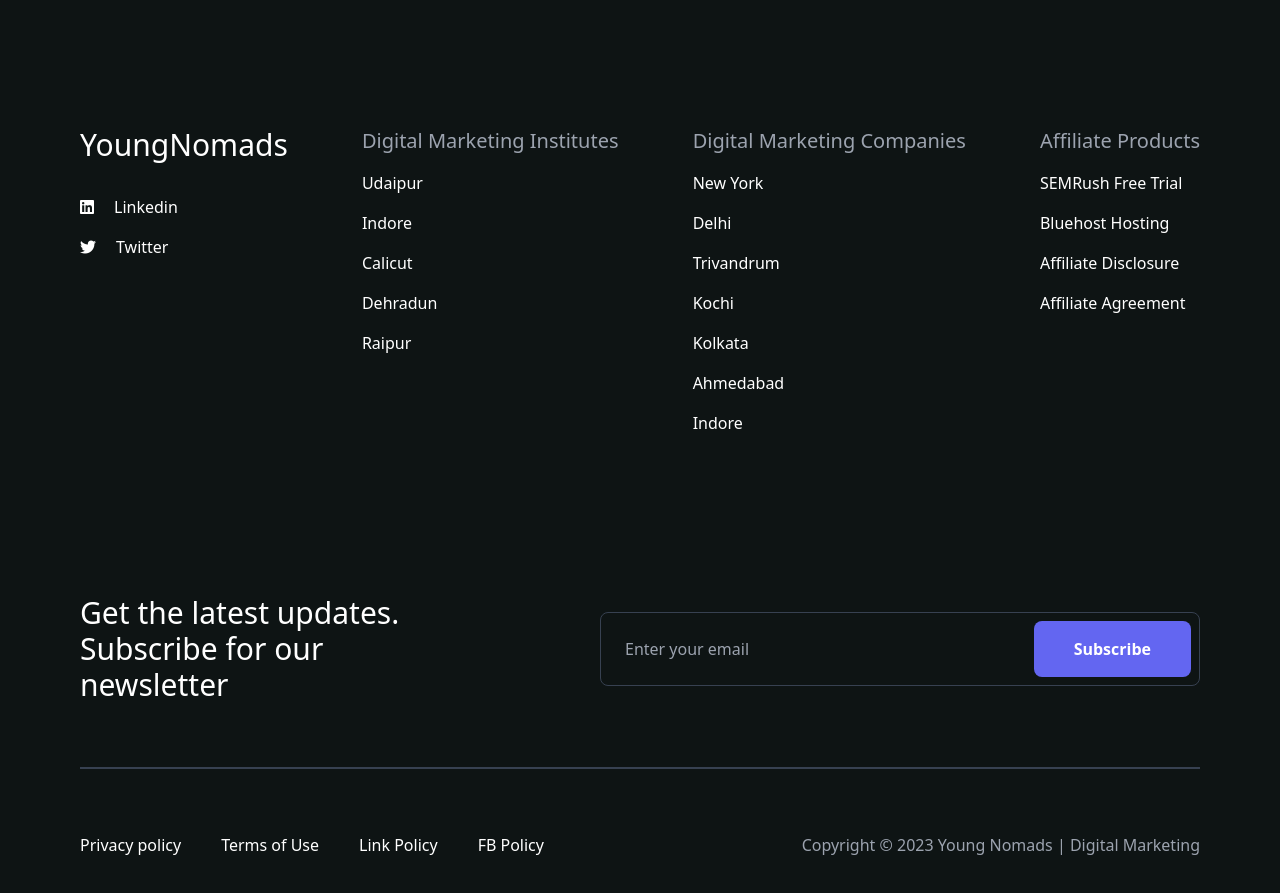
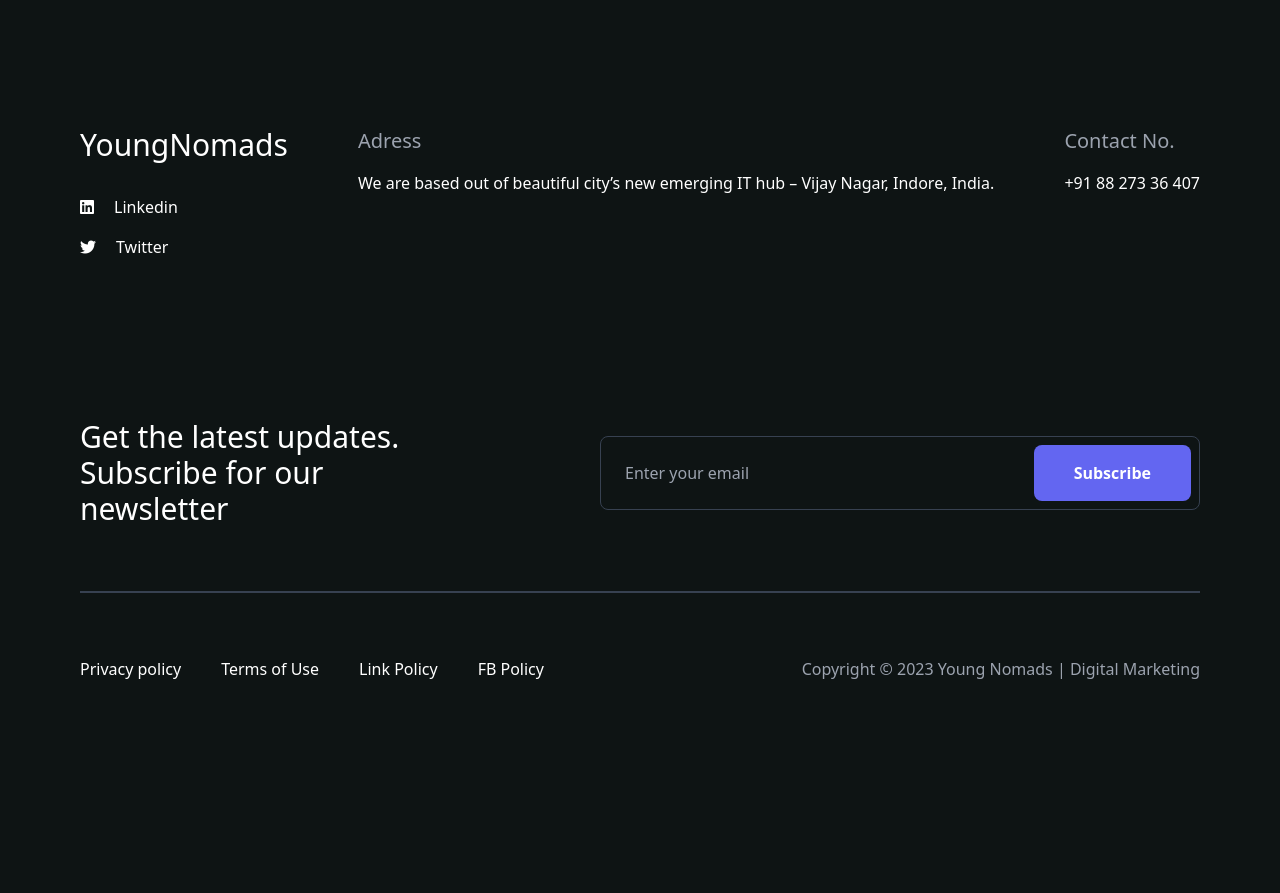
Before and after one commit to KaranChandekar/visibility, a website: page contact.html in a window 1280 px wide. Shown: the part 2100-2993 px from the top of the page. After the commit the page ends 2845 px from the top, so only its background shows below. Drawn offline with nearby package versions, Linux system fonts and the light colour scheme.

Commit message:
update footer

```diff
--- a/contact.html
+++ b/contact.html
@@ -138,31 +138,13 @@
         </div>
 
         <div class="links-container">
-            <h4 class="text-xl text-gray-400">Digital Marketing Institutes</h4>
-            <a href="#" class="footer-link">Udaipur</a>
-            <a href="#" class="footer-link">Indore</a>
-            <a href="#" class="footer-link">Calicut</a>
-            <a href="#" class="footer-link">Dehradun</a>
-            <a href="#" class="footer-link">Raipur</a>
+            <h4 class="text-xl text-gray-400">Adress</h4>
+            <p>We are based out of beautiful city’s new emerging IT hub – Vijay Nagar, Indore, India.</p>
         </div>
 
         <div class="links-container">
-            <h4 class="text-xl text-gray-400">Digital Marketing Companies</h4>
-            <a href="#" class="footer-link">New York</a>
-            <a href="#" class="footer-link">Delhi</a>
-            <a href="#" class="footer-link">Trivandrum</a>
-            <a href="#" class="footer-link">Kochi</a>
-            <a href="#" class="footer-link">Kolkata</a>
-            <a href="#" class="footer-link">Ahmedabad</a>
-            <a href="#" class="footer-link">Indore</a>
-        </div>
-
-        <div class="links-container">
-            <h4 class="text-xl text-gray-400">Affiliate Products</h4>
-            <a href="#" class="footer-link">SEMRush Free Trial</a>
-            <a href="#" class="footer-link">Bluehost Hosting</a>
-            <a href="#" class="footer-link">Affiliate Disclosure</a>
-            <a href="#" class="footer-link">Affiliate Agreement</a>
+            <h4 class="text-xl text-gray-400">Contact No.</h4>
+            <a href="#" class="footer-link">+91 88 273 36 407</a>
         </div>
     </footer>
 
```
